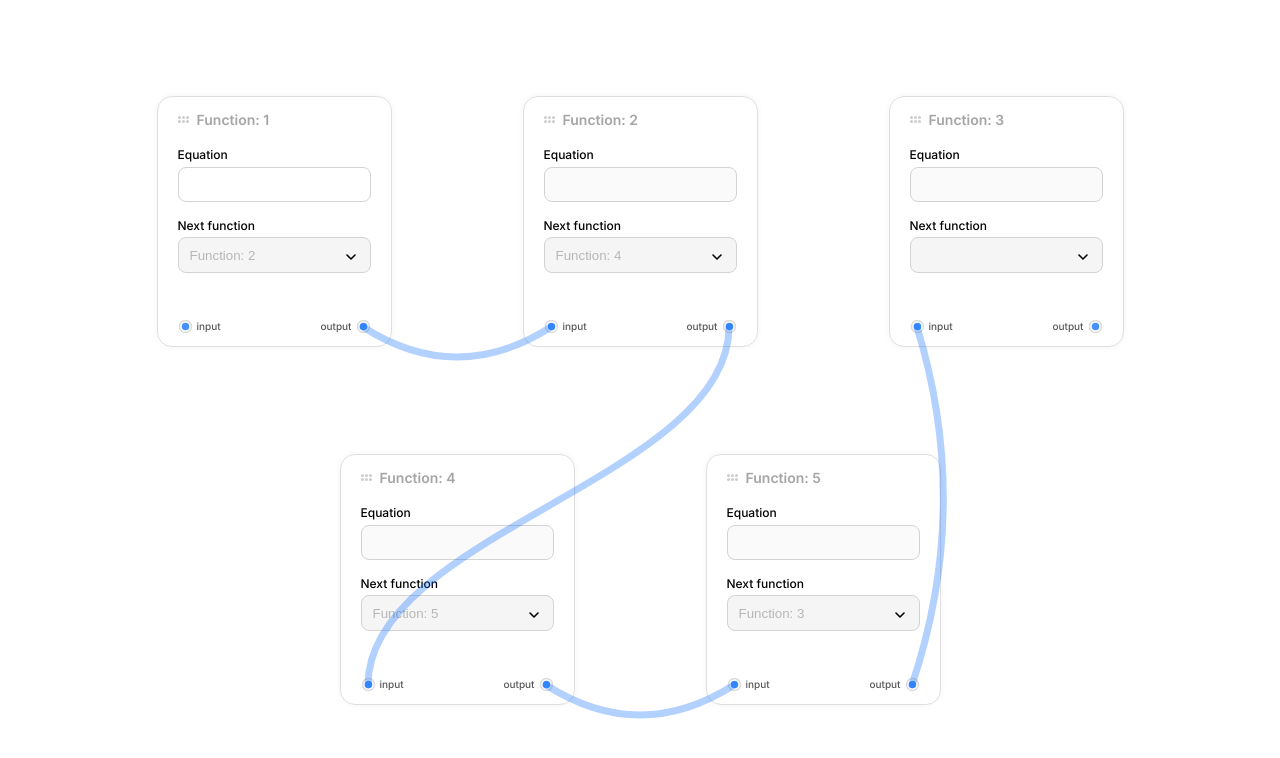
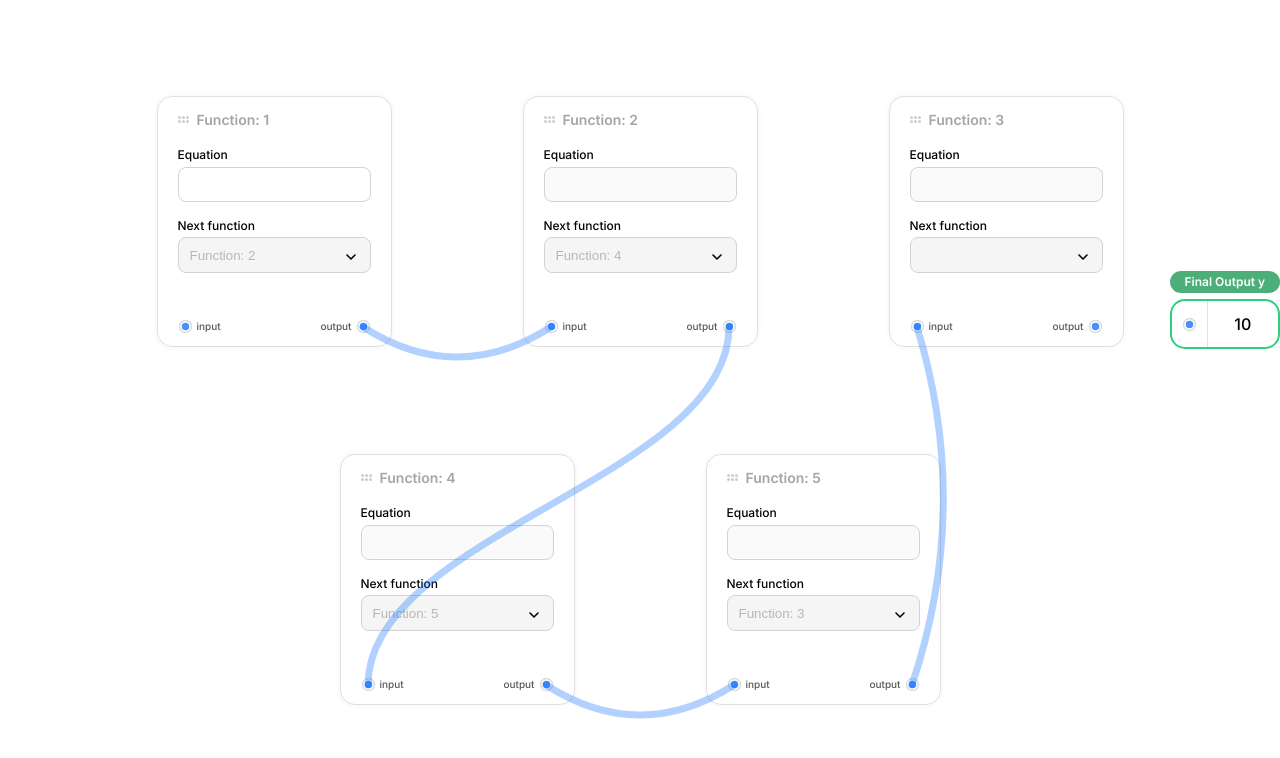
Before and after one commit to CelestialAzure/function-chain, a React (Create React App) app: page / in a window 1280 px wide. Shown: the top 758 px of the page. Built offline with nearby package versions, Linux system fonts and the light colour scheme.

Commit message:
ADDED : output node

```diff
--- a/src/components/CalculatorNode/NodeConnector.tsx
+++ b/src/components/CalculatorNode/NodeConnector.tsx
@@ -1,5 +1,6 @@
 import React from "react";
 import { FunctionNode } from "../../helpers/types";
+import OutputNode from "./OutputNode";
 interface NodeProps {
   position: number;
   outputRefs: React.MutableRefObject<(HTMLDivElement | null)[]>;
@@ -50,6 +51,7 @@ const Node: React.FC<NodeProps> = ({
                 fill="#4791ff"
               />
             </svg>
+            {nodeData.isFinal && <OutputNode value={10} />}
           </div>
         </>
       )}
--- /dev/null
+++ b/src/components/CalculatorNode/OutputNode.tsx
@@ -0,0 +1,48 @@
+import React from "react";
+
+interface OutputNodeProps {
+  value: number;
+}
+
+const OutputNode: React.FC<OutputNodeProps> = ({ value }) => {
+  return (
+    <div className="final-output">
+      <div className="final-output--top">
+        <p className="final-output--top--text">Final Output y</p>
+      </div>
+      <div className="final-output--bottom">
+        <div className="final-output--bottom--left">
+          <svg
+            viewBox="0 0 10 10"
+            fill="red"
+            stroke="currentColor"
+            height={15}
+            width={15}
+          >
+            <circle
+              cx="5"
+              cy="5"
+              r="4"
+              stroke="#dbdbdb"
+              strokeWidth={1}
+              fill="none"
+            />
+            <circle
+              cx="5"
+              cy="5"
+              r="2"
+              stroke="#4791ff"
+              strokeWidth={1}
+              fill="#4791ff"
+            />
+          </svg>
+        </div>
+        <div className="final-output--bottom--right">
+          <p>{value}</p>
+        </div>
+      </div>
+    </div>
+  );
+};
+
+export default OutputNode;
--- a/src/styles/app.scss
+++ b/src/styles/app.scss
@@ -15,5 +15,5 @@
 @use "./components/calculatorNode/functionPicker";
 @use "./components/calculatorNode/nodeConnector";
 @use "./components/calculatorNode/internalComponents/dropdown";
-
+@use "./components/calculatorNode/outputNode";
 //* Pages -->
--- a/src/styles/components/calculatorNode/_nodeConnector.scss
+++ b/src/styles/components/calculatorNode/_nodeConnector.scss
@@ -26,5 +26,17 @@
     display: flex;
     align-items: center;
     justify-content: center;
+    position: relative;
   }
 }
+.output-node {
+  position: absolute;
+  width: 100px;
+  height: 100px;
+  overflow: visible;
+  left: 100%;
+}
+
+.output-value {
+  white-space: nowrap;
+}
--- /dev/null
+++ b/src/styles/components/calculatorNode/_outputNode.scss
@@ -0,0 +1,41 @@
+.final-output {
+  position: absolute;
+  left: calc(100% + 67px);
+  bottom: -100%;
+  width: max-content;
+  display: flex;
+  flex-direction: column;
+  &--top {
+    padding: 4px 15px;
+    background: #4caf79;
+    border-radius: 14px;
+    margin-bottom: 6px;
+
+    &--text {
+      font-size: 12px;
+      font-weight: 600;
+      line-height: 14.52px;
+      color: #fff;
+    }
+  }
+  &--bottom {
+    border: 2px solid #2dd179;
+    border-radius: 15px;
+    display: flex;
+    flex-direction: row;
+    height: 50px;
+    &--left {
+      display: flex;
+      align-items: center;
+      justify-content: center;
+      width: 36px;
+      border-right: 1px solid #c5f2da;
+    }
+    &--right {
+      display: flex;
+      align-items: center;
+      justify-content: center;
+      flex: 1;
+    }
+  }
+}
```
